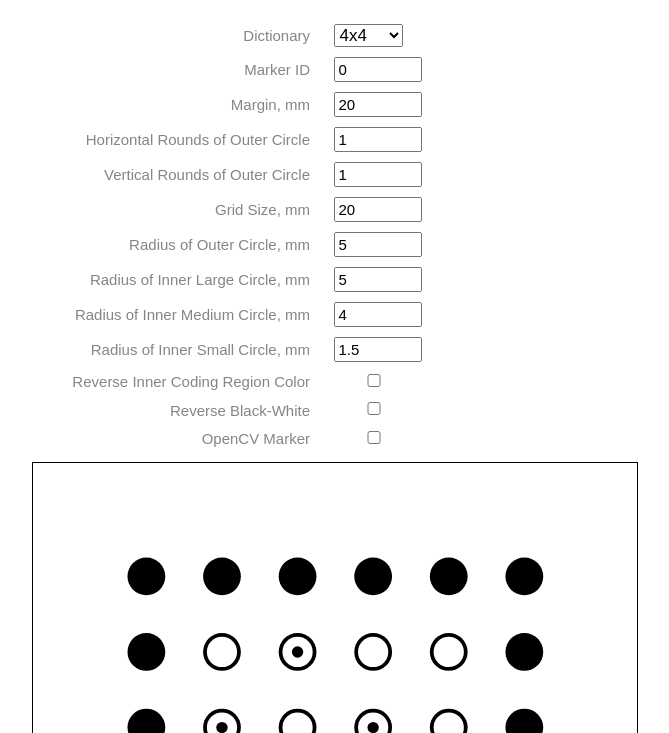
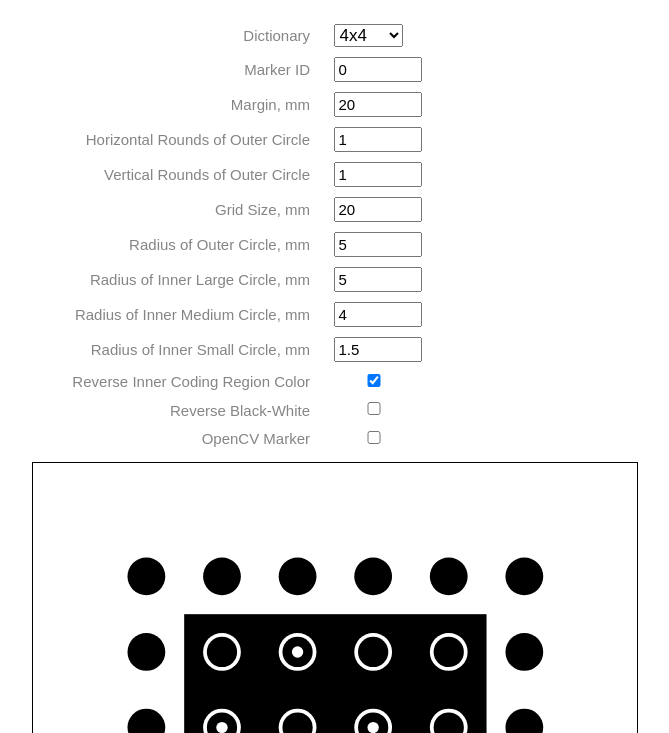
Before and after one commit to WHU-CVRS/WHU-CVRS.github.io, a plain HTML site: page aruco-gen/index.html in a window 1280 px wide. Shown: the part 67-800 px from the top of the page, without its empty margins (305-974 px from the left). Drawn offline with Linux system fonts and the light colour scheme.

Commit message:
change default

```diff
--- a/aruco-gen/index.html
+++ b/aruco-gen/index.html
@@ -83,7 +83,7 @@
 			<div class="field">
 				<!-- <label for="frm-color-reverse">中心区域颜色翻转</label> -->
 				<label for="frm-color-reverse">Reverse Inner Coding Region Color</label>
-				<input id="frm-color-reverse" type="checkbox" name="checkbox">
+				<input id="frm-color-reverse" type="checkbox" name="checkbox" checked>
 			</div>
 			<div class="field">
 				<!-- <label for="frm-color-reverse">黑白翻转</label> -->
```
